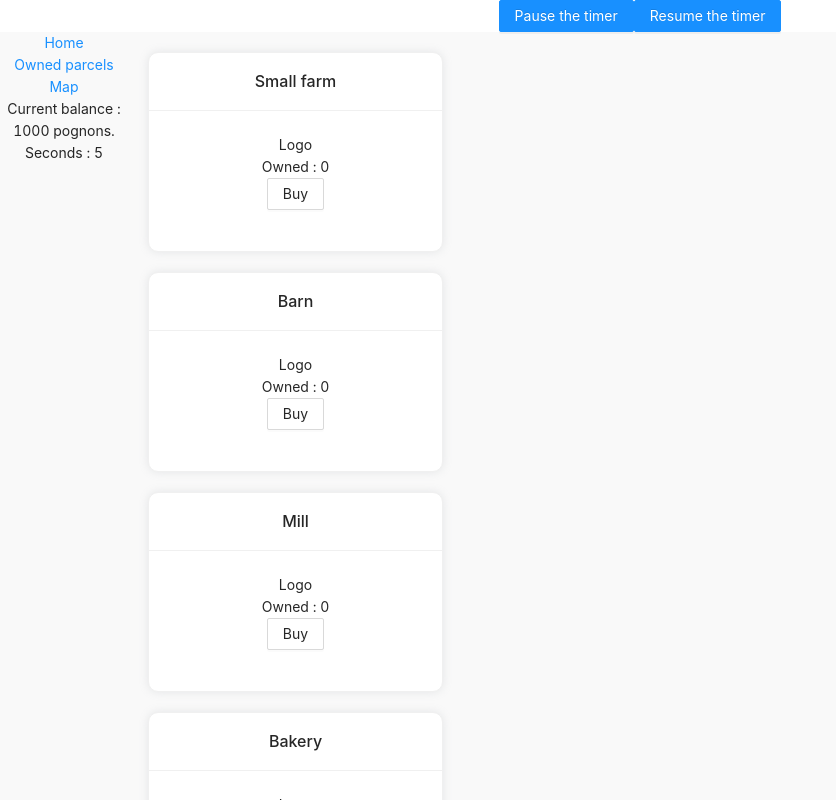
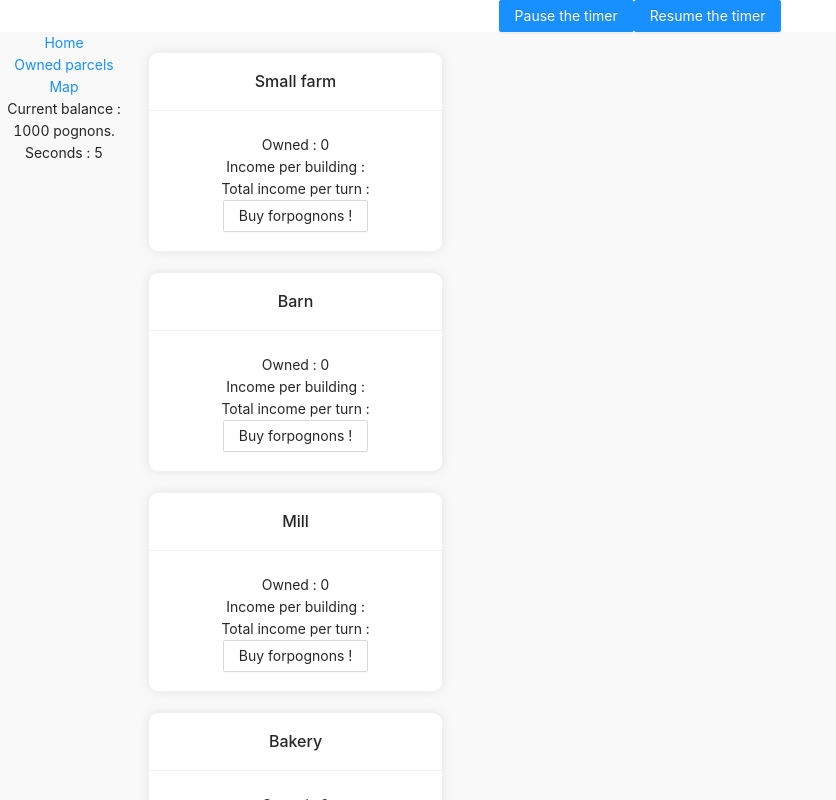
Before and after one commit to LaDistance/farm-and-conquer, a React (Create React App) app: page /parcel/1 in a window 1280 px wide. Shown: the top 800 px of the page, without its empty margins (0-836 px from the left). Built offline with nearby package versions, Linux system fonts and the light colour scheme.

Commit message:
Better Building card

```diff
--- a/src/components/Building/Building.module.scss
+++ b/src/components/Building/Building.module.scss
@@ -3,3 +3,8 @@
   box-shadow: rgba(149, 157, 165, 0.2) 0px 0px 10px;
   border-radius: 10px;
 }
+
+.info {
+  display: flex;
+  flex-direction: column;
+}
--- a/src/components/Building/Building.tsx
+++ b/src/components/Building/Building.tsx
@@ -3,19 +3,32 @@ import styles from "./Building.module.scss";
 export const Building = ({
   title,
   count,
+  price,
+  individualIncome,
+  income,
+  disabled,
   handleBuy,
 }: {
   title: string;
   count: number;
+  price: number;
+  individualIncome: number;
+  income: number;
+  disabled: boolean;
   handleBuy: () => void;
 }) => {
   return (
     <div style={{ height: "100%" }}>
       <Card className={styles.buildingCard} title={title}>
-        <div>Logo</div>
-        <span>Owned : {count}</span>
-        <div>
-          <Button onClick={handleBuy}>Buy</Button>
+        <div className={styles.info}>
+          <span>Owned : {count}</span>
+          <span>Income per building : {individualIncome} </span>
+          <span>Total income per turn : {income} </span>
+        </div>
+        <div className={styles.buttons}>
+          <Button disabled={disabled} onClick={handleBuy}>
+            Buy for {price} pognons !
+          </Button>
         </div>
       </Card>
     </div>
```
